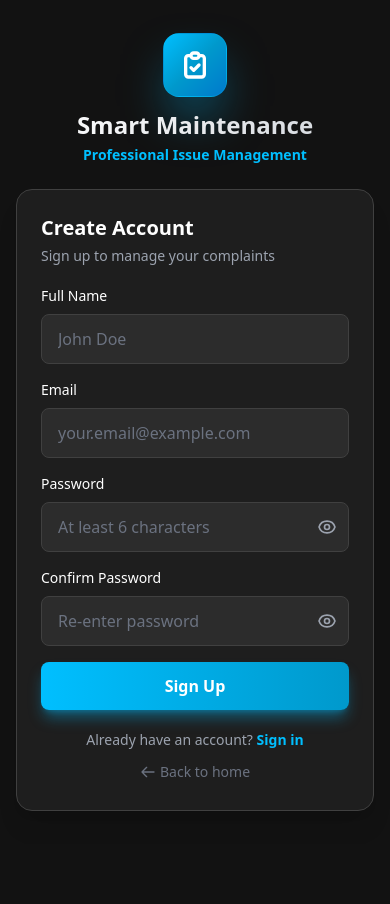
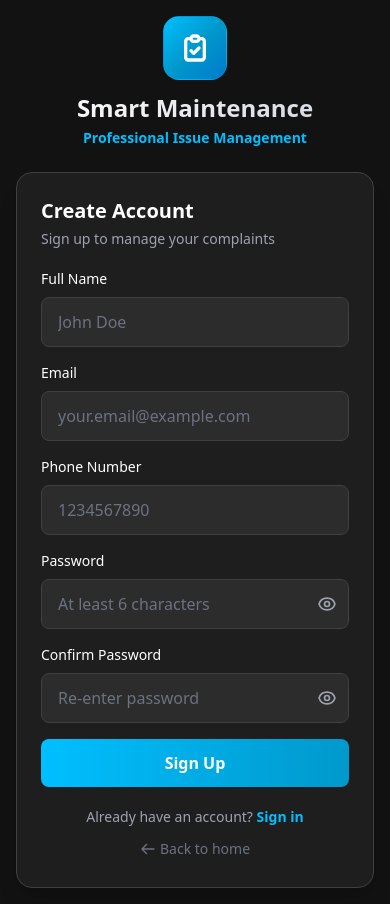
Before and after one commit to navedsayyed/Snap2Fix-web, a Next.js app: page /signup in a window 390 px wide. Before the commit the page ends 844 px from the top, so only its background shows below. Built offline with nearby package versions, Linux system fonts and the light colour scheme; no server answers.

Commit message:
Enhance Signup functionality: add phone number validation and improve error handling

```diff
--- a/app/signup/page.tsx
+++ b/app/signup/page.tsx
@@ -12,6 +12,7 @@ export default function SignupPage() {
     const [formData, setFormData] = useState({
         name: '',
         email: '',
+        phone: '',
         password: '',
         confirmPassword: '',
     });
@@ -26,6 +27,17 @@ export default function SignupPage() {
         setError('');
 
         // Validation
+        const emailRegex = /^[^\s@]+@[^\s@]+\.[^\s@]+$/;
+        if (!emailRegex.test(formData.email)) {
+            setError('Please enter a valid email address');
+            return;
+        }
+
+        if (formData.phone.length !== 10 || !/^\d{10}$/.test(formData.phone)) {
+            setError('Phone number must be exactly 10 digits');
+            return;
+        }
+
         if (formData.password !== formData.confirmPassword) {
             setError('Passwords do not match');
             return;
@@ -40,7 +52,8 @@ export default function SignupPage() {
 
         try {
             await signUp(formData.email, formData.password, formData.name);
-            router.push('/login?message=Account created successfully. Please sign in.');
+            alert('Account created! Please check your email to confirm your account before signing in.');
+            router.push('/login');
         } catch (err: any) {
             setError(err.message || 'Failed to create account');
         } finally {
@@ -53,7 +66,7 @@ export default function SignupPage() {
             <div className={`w-full max-w-md transition-all duration-500 ease-out ${isInputFocused ? '-translate-y-12 sm:translate-y-0' : 'translate-y-0'}`}>
                 {/* Logo and Title */}
                 <div className="text-center mb-6">
-                    <div className="w-16 h-16 sm:w-20 sm:h-20 bg-gradient-to-br from-[#00BFFF] via-[#0099CC] to-[#007ACC] rounded-2xl flex items-center justify-center mx-auto mb-3 sm:mb-4 shadow-2xl shadow-[#00BFFF]/60 border border-[#00BFFF]/20">
+                    <div className="w-16 h-16 sm:w-20 sm:h-20 bg-gradient-to-br from-[#00BFFF] via-[#0099CC] to-[#007ACC] rounded-2xl flex items-center justify-center mx-auto mb-3 sm:mb-4 border border-[#00BFFF]/20">
                         <svg width="32" height="32" className="text-white" fill="none" stroke="currentColor" viewBox="0 0 24 24">
                             <path strokeLinecap="round" strokeLinejoin="round" strokeWidth={2.5} d="M9 5H7a2 2 0 00-2 2v12a2 2 0 002 2h10a2 2 0 002-2V7a2 2 0 00-2-2h-2M9 5a2 2 0 002 2h2a2 2 0 002-2M9 5a2 2 0 012-2h2a2 2 0 012 2m-6 9l2 2 4-4" />
                         </svg>
@@ -88,7 +101,7 @@ export default function SignupPage() {
                             onFocus={() => setIsInputFocused(true)}
                             onBlur={() => setIsInputFocused(false)}
                             placeholder="John Doe"
-                            className="w-full px-4 py-3 bg-[#2C2C2C] border border-[#404040] rounded-lg text-white placeholder-gray-500 focus:outline-none focus:border-[#00BFFF] focus:ring-2 focus:ring-[#00BFFF]/50 transition-all duration-300"
+                            className="w-full px-4 py-3 bg-[#2C2C2C] border border-[#404040] rounded-lg text-white placeholder-gray-500 focus:outline-none focus:border-[#00BFFF] transition-all duration-300"
                         />
                     </div>
 
@@ -104,7 +117,29 @@ export default function SignupPage() {
                             onFocus={() => setIsInputFocused(true)}
                             onBlur={() => setIsInputFocused(false)}
                             placeholder="your.email@example.com"
-                            className="w-full px-4 py-3 bg-[#2C2C2C] border border-[#404040] rounded-lg text-white placeholder-gray-500 focus:outline-none focus:border-[#00BFFF] focus:ring-2 focus:ring-[#00BFFF]/50 transition-all duration-300"
+                            className="w-full px-4 py-3 bg-[#2C2C2C] border border-[#404040] rounded-lg text-white placeholder-gray-500 focus:outline-none focus:border-[#00BFFF] transition-all duration-300"
+                        />
+                    </div>
+
+                    <div>
+                        <label className="block text-sm font-medium text-white mb-2">
+                            Phone Number
+                        </label>
+                        <input
+                            type="tel"
+                            required
+                            value={formData.phone}
+                            onChange={(e: React.ChangeEvent<HTMLInputElement>) => {
+                                const value = e.target.value.replace(/\D/g, '');
+                                if (value.length <= 10) {
+                                    setFormData({ ...formData, phone: value });
+                                }
+                            }}
+                            onFocus={() => setIsInputFocused(true)}
+                            onBlur={() => setIsInputFocused(false)}
+                            placeholder="1234567890"
+                            maxLength={10}
+                            className="w-full px-4 py-3 bg-[#2C2C2C] border border-[#404040] rounded-lg text-white placeholder-gray-500 focus:outline-none focus:border-[#00BFFF] transition-all duration-300"
                         />
                     </div>
 
@@ -121,7 +156,7 @@ export default function SignupPage() {
                                 onFocus={() => setIsInputFocused(true)}
                                 onBlur={() => setIsInputFocused(false)}
                                 placeholder="At least 6 characters"
-                                className="w-full px-4 py-3 pr-12 bg-[#2C2C2C] border border-[#404040] rounded-lg text-white placeholder-gray-500 focus:outline-none focus:border-[#00BFFF] focus:ring-2 focus:ring-[#00BFFF]/50 transition-all duration-300"
+                                className="w-full px-4 py-3 pr-12 bg-[#2C2C2C] border border-[#404040] rounded-lg text-white placeholder-gray-500 focus:outline-none focus:border-[#00BFFF] transition-all duration-300"
                             />
                             <button
                                 type="button"
@@ -155,7 +190,7 @@ export default function SignupPage() {
                                 onFocus={() => setIsInputFocused(true)}
                                 onBlur={() => setIsInputFocused(false)}
                                 placeholder="Re-enter password"
-                                className="w-full px-4 py-3 pr-12 bg-[#2C2C2C] border border-[#404040] rounded-lg text-white placeholder-gray-500 focus:outline-none focus:border-[#00BFFF] focus:ring-2 focus:ring-[#00BFFF]/50 transition-all duration-300"
+                                className="w-full px-4 py-3 pr-12 bg-[#2C2C2C] border border-[#404040] rounded-lg text-white placeholder-gray-500 focus:outline-none focus:border-[#00BFFF] transition-all duration-300"
                             />
                             <button
                                 type="button"
@@ -179,7 +214,7 @@ export default function SignupPage() {
                     <button
                         type="submit"
                         disabled={loading}
-                        className="w-full bg-gradient-to-r from-[#00BFFF] to-[#0099CC] hover:from-[#00A8E6] hover:to-[#0088BB] text-white font-semibold py-3 px-4 rounded-lg transition-all duration-300 shadow-lg shadow-[#00BFFF]/40 hover:shadow-[#00BFFF]/60 disabled:opacity-50 disabled:cursor-not-allowed flex items-center justify-center gap-2 hover:scale-[1.02]"
+                        className="w-full bg-gradient-to-r from-[#00BFFF] to-[#0099CC] hover:from-[#00A8E6] hover:to-[#0088BB] text-white font-semibold py-3 px-4 rounded-lg transition-all duration-300 disabled:opacity-50 disabled:cursor-not-allowed flex items-center justify-center gap-2"
                     >
                         {loading ? (
                             <>
--- a/lib/auth.ts
+++ b/lib/auth.ts
@@ -16,6 +16,10 @@ export interface User {
  * Sign up a new user
  */
 export async function signUp(email: string, password: string, name: string) {
+    const redirectUrl = typeof window !== 'undefined'
+        ? `${window.location.origin}/login`
+        : 'https://smart-maintenance-web.vercel.app/login';
+
     const { data, error } = await supabase.auth.signUp({
         email,
         password,
@@ -23,6 +27,7 @@ export async function signUp(email: string, password: string, name: string) {
             data: {
                 name,
             },
+            emailRedirectTo: redirectUrl,
         },
     });
 
```
